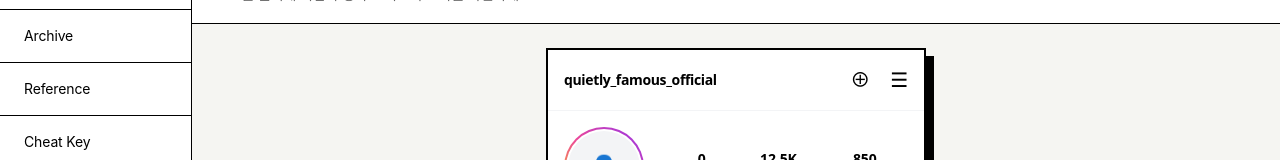
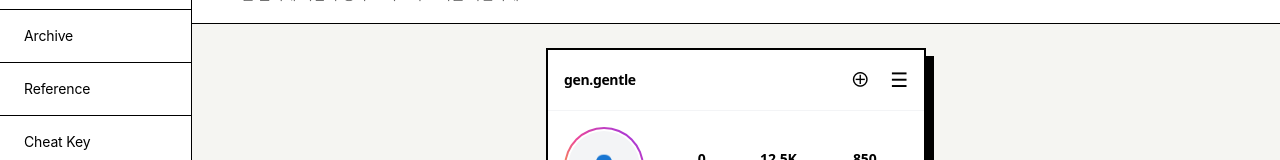
Before and after one commit to byun1125-dev/quietly-famous, a Next.js app: page /preview in a window 1280 px wide. Shown: the part 155-315 px from the top of the page. Built offline with nearby package versions, Linux system fonts and the light colour scheme; no server answers; a web font is replaced by a local one.

Commit message:
chore: update default Instagram username to gen.gentle

```diff
--- a/src/app/preview/page.tsx
+++ b/src/app/preview/page.tsx
@@ -17,7 +17,7 @@ type Profile = {
 export default function PreviewPage() {
   const [profile, setProfile] = useSyncData<Profile>("ig_profile", {
     name: "Quietly Famous",
-    username: "quietly_famous_official",
+    username: "gen.gentle",
     bio: "조용하지만 확실한 존재감 🌑",
     profilePic: ""
   });
```
